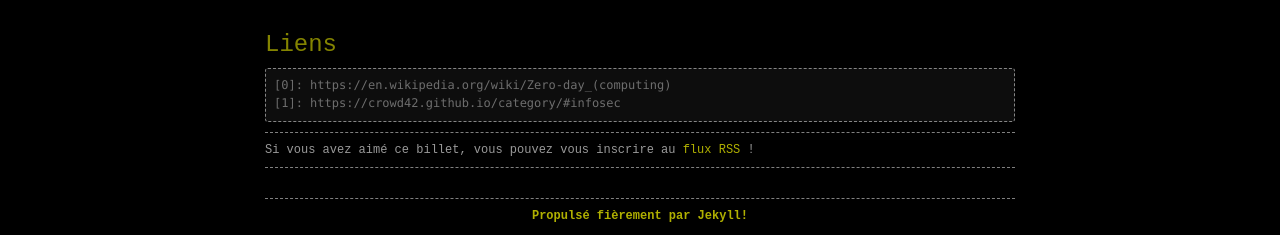
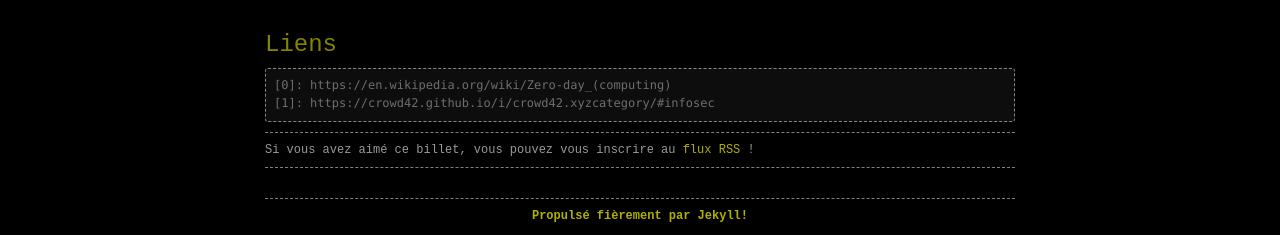
Before and after one commit to crowd42/crowd42.xyz, a Jekyll site: the page built from _posts/2017/2017-01-01-zero-days-security-leaks-for-sale.md, in a window 1280 px wide. Shown: the part 899-1134 px from the top of the page. Built offline with Jekyll 4.4.1, drawn with Linux system fonts in a browser that asks for light colours; nearby versions of some CDN libraries; library files that are not in the unit come from our copies; comment, search, counter and statistics services are not loaded.

Commit message:
new update

```diff
--- a/_config.yml
+++ b/_config.yml
@@ -1,7 +1,7 @@
 title: crowd42's blog
 bye_message: Propulsé fièrement par Jekyll!
-baseurl: ""
-url: https://crowd42.github.io/
+baseurl: "/"
+url: "https://crowd42.github.io/i"
 disqus: dubraise
 
 nick: crowd42
--- a/_includes/head.html
+++ b/_includes/head.html
@@ -6,7 +6,7 @@
     <title>{% if page.title %}{{ page.title }} | {{ site.title }}{% else %}{{ site.title }}{% endif %}</title>
 
     <!-- Bootstrap -->
-    <link rel="stylesheet" href="/css/bootstrap-3.3.6/css/bootstrap.min.css">
+    <link rel="stylesheet" href="/css/bootstrap-4.3.6/css/bootstrap.min.css">
     <link rel="stylesheet" href="/css/main.css">
 
     <!-- HTML5 shim and Respond.js for IE8 support of HTML5 elements and media queries -->
```
